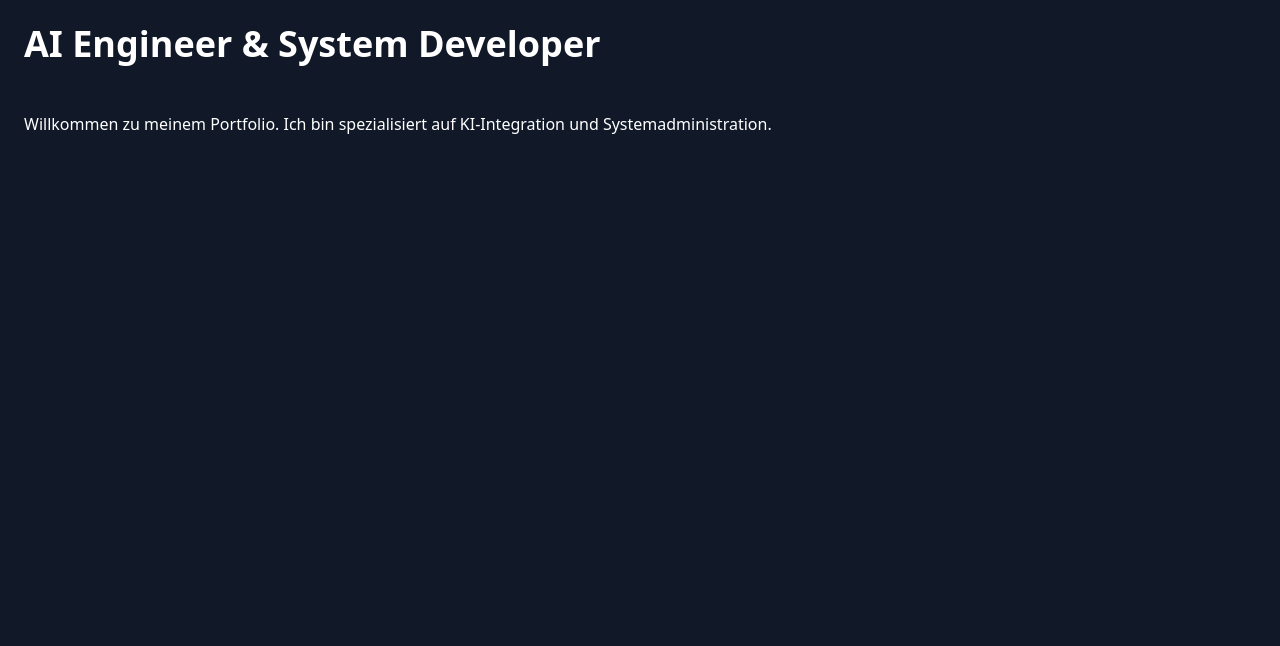
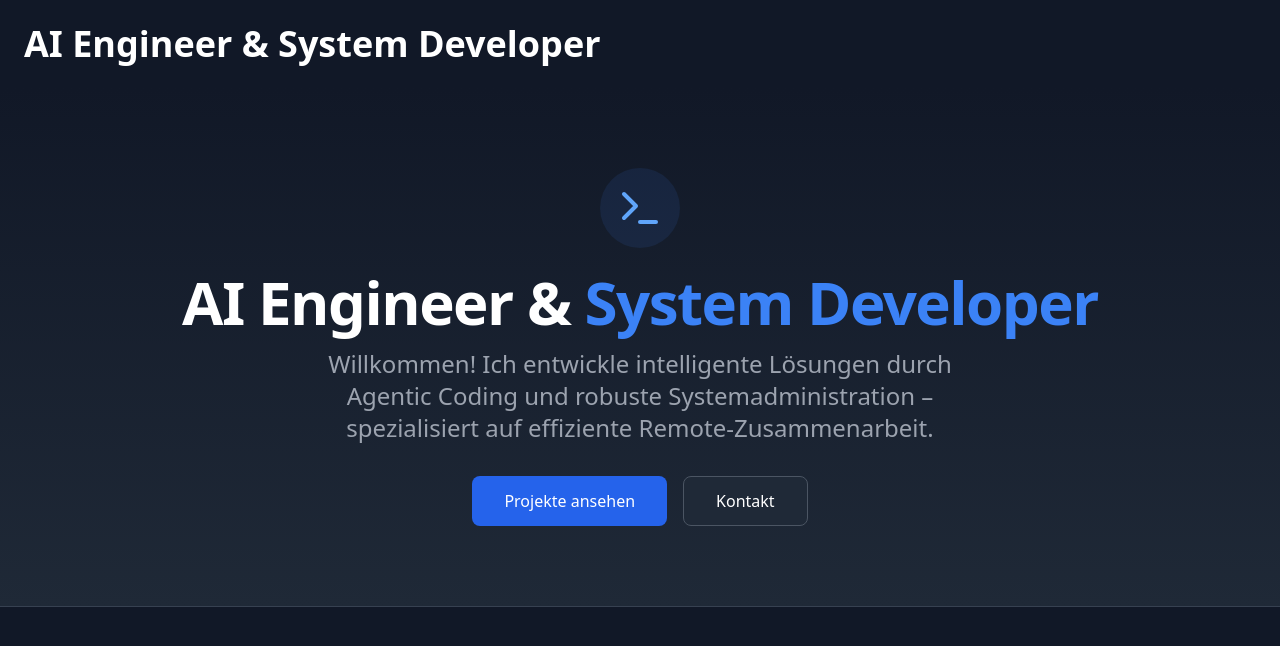
Before and after one commit to NotDonCitron/patcher, a React (Vite) app: page / in a window 1280 px wide. Shown: the top 646 px of the page. Built offline with nearby package versions, Linux system fonts and the light colour scheme.

Commit message:
feat(ui): Implement Hero Section in German

```diff
--- a/src/App.tsx
+++ b/src/App.tsx
@@ -1,10 +1,9 @@
 import { Routes, Route } from 'react-router-dom';
+import Hero from './components/Hero';
 
 function Home() {
   return (
-    <main className="p-6">
-      <p>Willkommen zu meinem Portfolio. Ich bin spezialisiert auf KI-Integration und Systemadministration.</p>
-    </main>
+    <Hero />
   );
 }
 
--- /dev/null
+++ b/src/components/Hero.tsx
@@ -0,0 +1,25 @@
+import { Terminal } from 'lucide-react';
+
+export default function Hero() {
+  return (
+    <section className="py-20 px-6 flex flex-col items-center text-center bg-gradient-to-b from-gray-900 to-gray-800 border-b border-gray-700">
+      <div className="mb-6 p-4 bg-blue-500/10 rounded-full text-blue-400">
+        <Terminal size={48} />
+      </div>
+      <h1 className="text-5xl md:text-6xl font-extrabold tracking-tight mb-4">
+        AI Engineer & <span className="text-blue-500">System Developer</span>
+      </h1>
+      <p className="text-xl md:text-2xl text-gray-400 max-w-2xl mb-8">
+        Willkommen! Ich entwickle intelligente Lösungen durch Agentic Coding und robuste Systemadministration – spezialisiert auf effiziente Remote-Zusammenarbeit.
+      </p>
+      <div className="flex gap-4">
+        <button className="bg-blue-600 hover:bg-blue-700 text-white px-8 py-3 rounded-lg font-medium transition-colors">
+          Projekte ansehen
+        </button>
+        <button className="bg-gray-800 hover:bg-gray-700 text-white px-8 py-3 rounded-lg font-medium border border-gray-600 transition-colors">
+          Kontakt
+        </button>
+      </div>
+    </section>
+  );
+}
```
Also changed, not shown: 1 other file (tests, documents, lock files or other folders).
